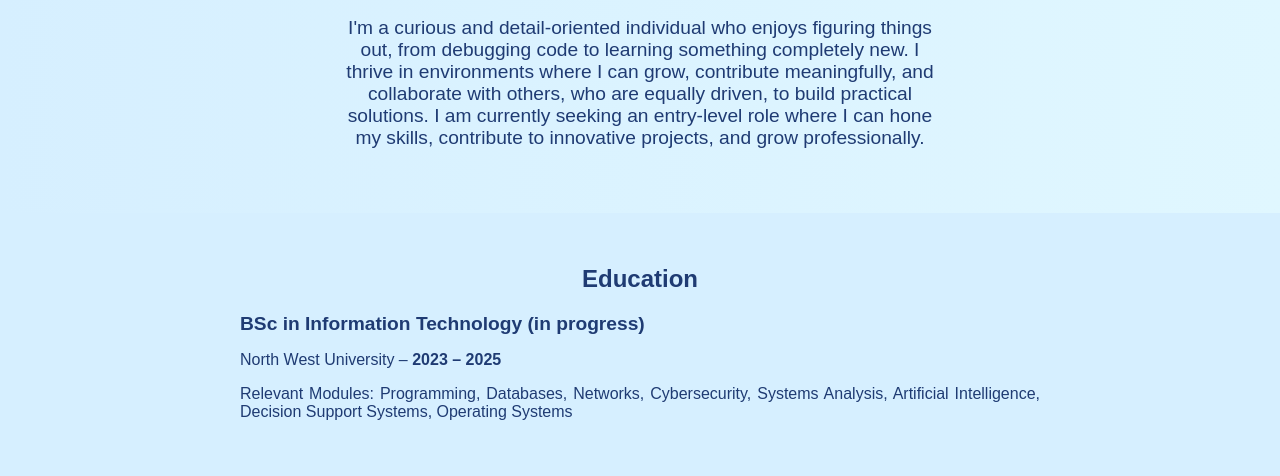
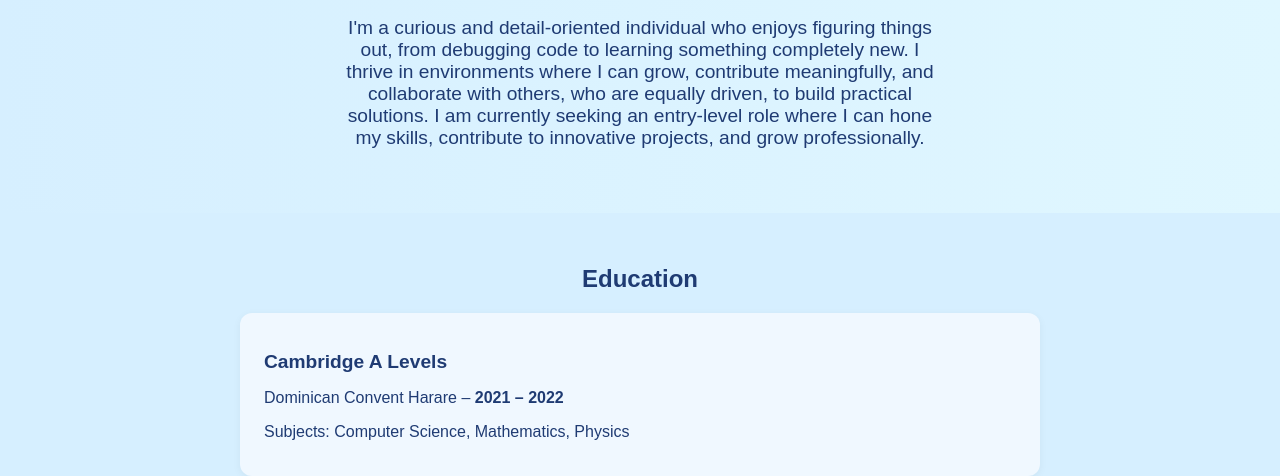
Before and after one commit to m-malo-z/my-virtual-cv, a plain HTML site: page malo_virtual_cv_index.html in a window 1280 px wide. Shown: the part 479-955 px from the top of the page. Drawn offline with Linux system fonts and the light colour scheme.

Commit message:
Updated education section

```diff
--- a/malo_virtual_cv_index.html
+++ b/malo_virtual_cv_index.html
@@ -26,12 +26,20 @@
 
   <section class="education">
   <h2>Education</h2>
+
+  <div class="edu-entry">
+    <h3>Cambridge A Levels</h3>
+    <p>Dominican Convent Harare – <span class="edu-date">2021 – 2022</span></p>
+    <p>Subjects: Computer Science, Mathematics, Physics</p>
+  </div>
+
   <div class="edu-entry">
     <h3>BSc in Information Technology (in progress)</h3>
     <p>North West University – <span class="edu-date">2023 – 2025</span></p>
     <p>Relevant Modules: Programming, Databases, Networks, Cybersecurity, Systems Analysis, Artificial Intelligence, Decision Support Systems, Operating Systems</p>
   </div>
 </section>
+
 
 
   <!-- Technical Skills -->
--- a/malo_virtual_cv_style.css
+++ b/malo_virtual_cv_style.css
@@ -109,6 +109,15 @@ body {
   font-weight: bold;
   color: #1f3b73;
 }
+
+.edu-entry {
+  background-color: #f0f8ff;
+  padding: 1.2rem 1.5rem;
+  border-radius: 0.75rem;
+  box-shadow: 0 2px 8px rgba(0, 0, 0, 0.05);
+  margin-bottom: 2rem;
+}
+
 
 
 /* ---------- Section Layout ---------- */
```
Lines whose indentation alone changed are shown as unchanged.
